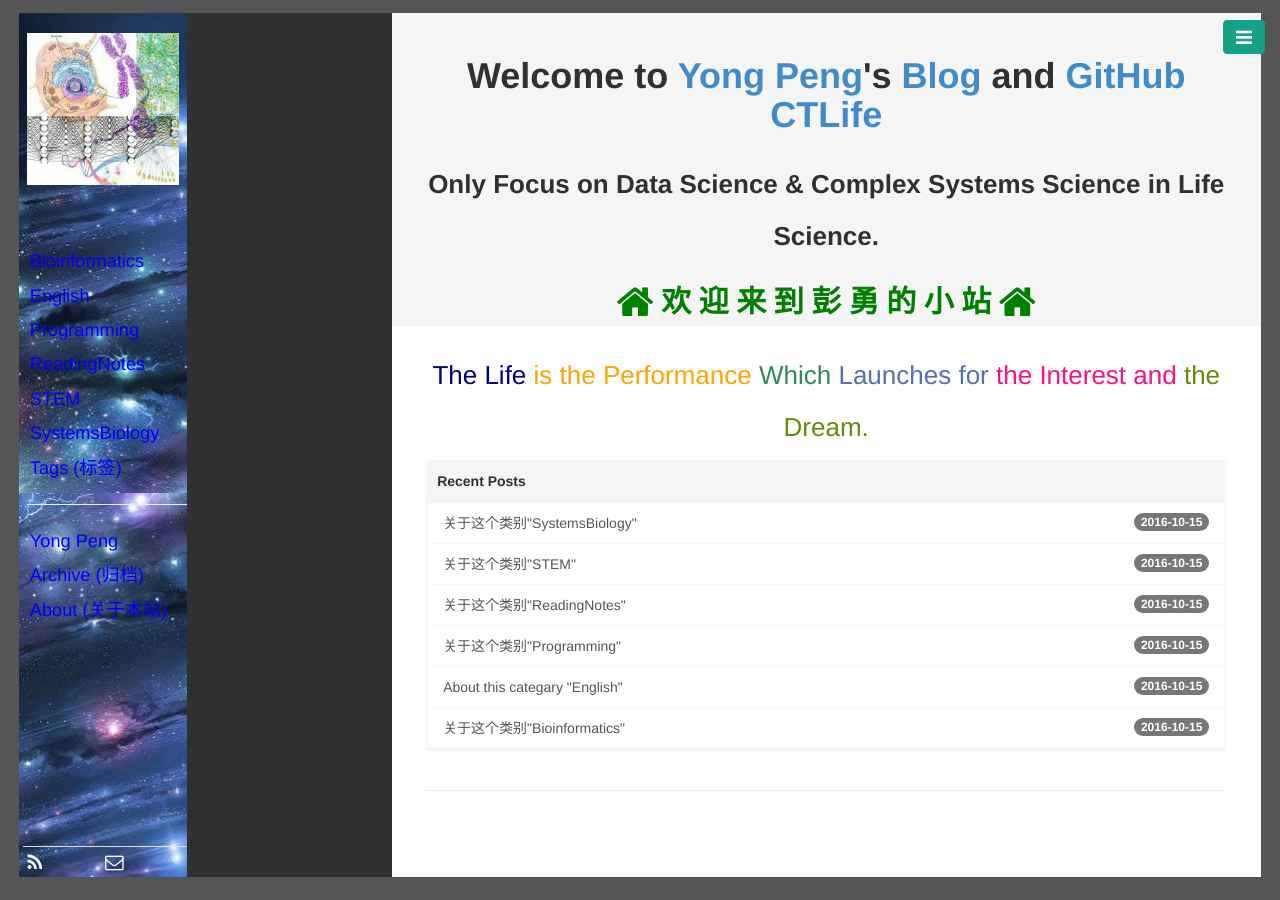
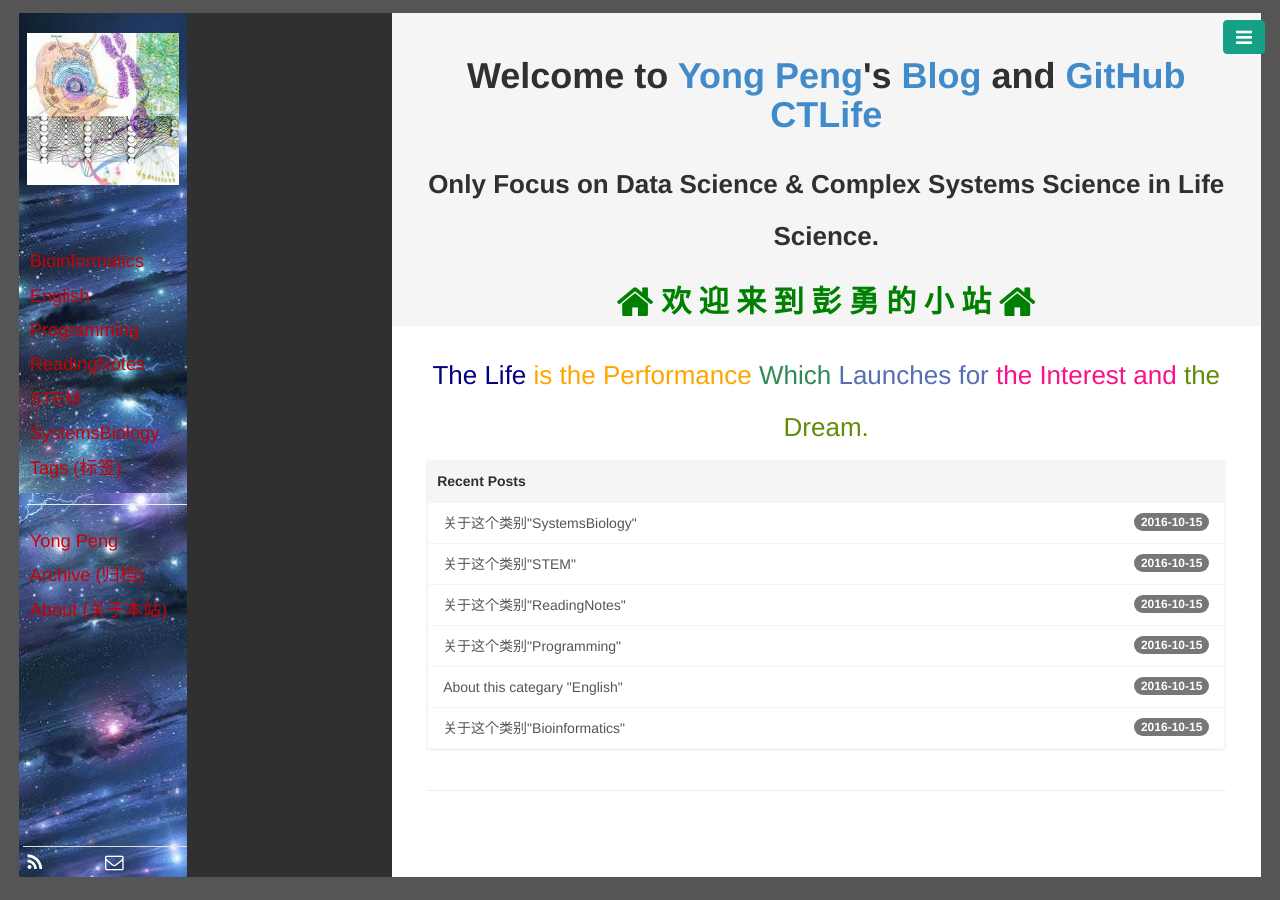
Before and after one commit to CTLife/CTLife.github.io, a Jekyll site: the page built from index.html, in a window 1280 px wide. Built offline with Jekyll 4.4.1, drawn with Linux system fonts in a browser that asks for light colours; Markdown is read by kramdown in place of the engine named in the settings; the list of posts is cut into pages by our own code.

Commit message:
Update base.css

```diff
--- a/public/css/base.css
+++ b/public/css/base.css
@@ -35,7 +35,7 @@ body, html {
   padding-left: 0px;
   padding-right: 0px;
   border-radius: 0px;
-  color: #0000FF;
+  color: #CD0000;
   font-size: 130%;
   padding: 2%   2%;
 }
```
